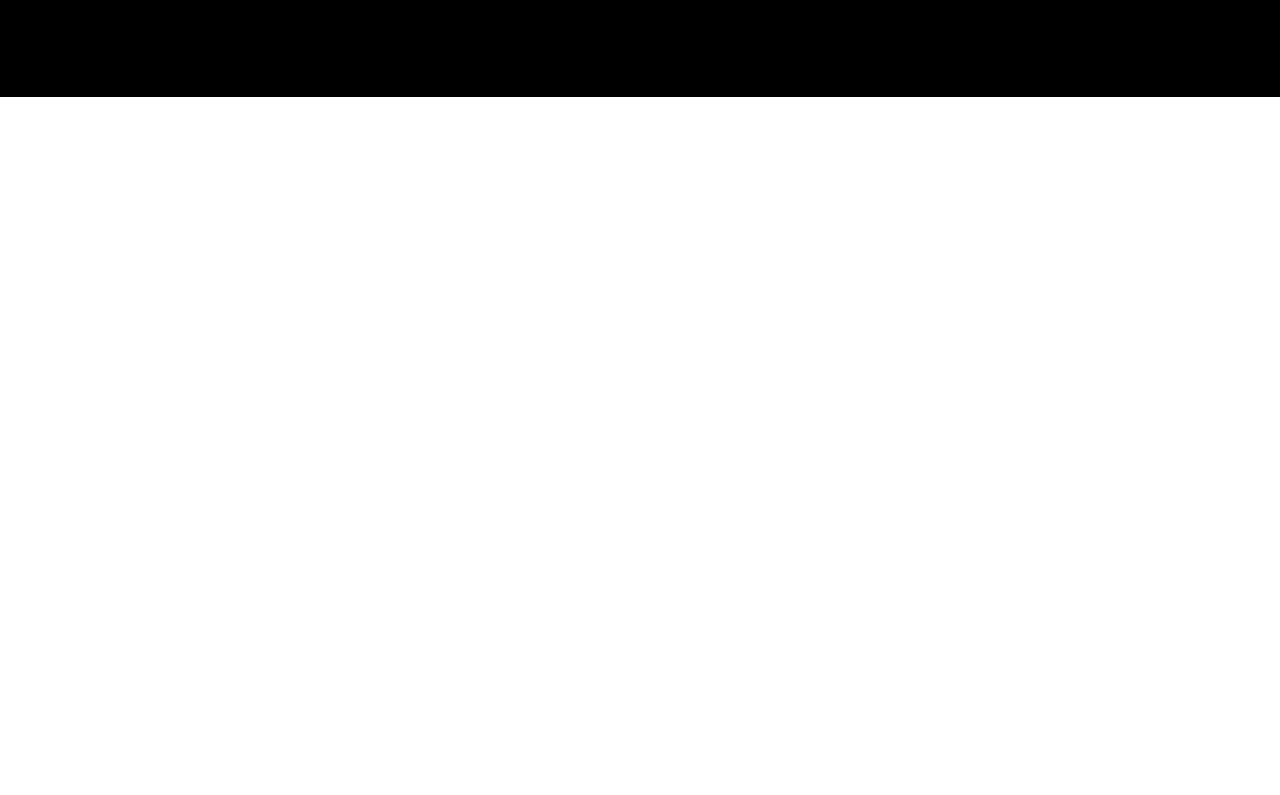
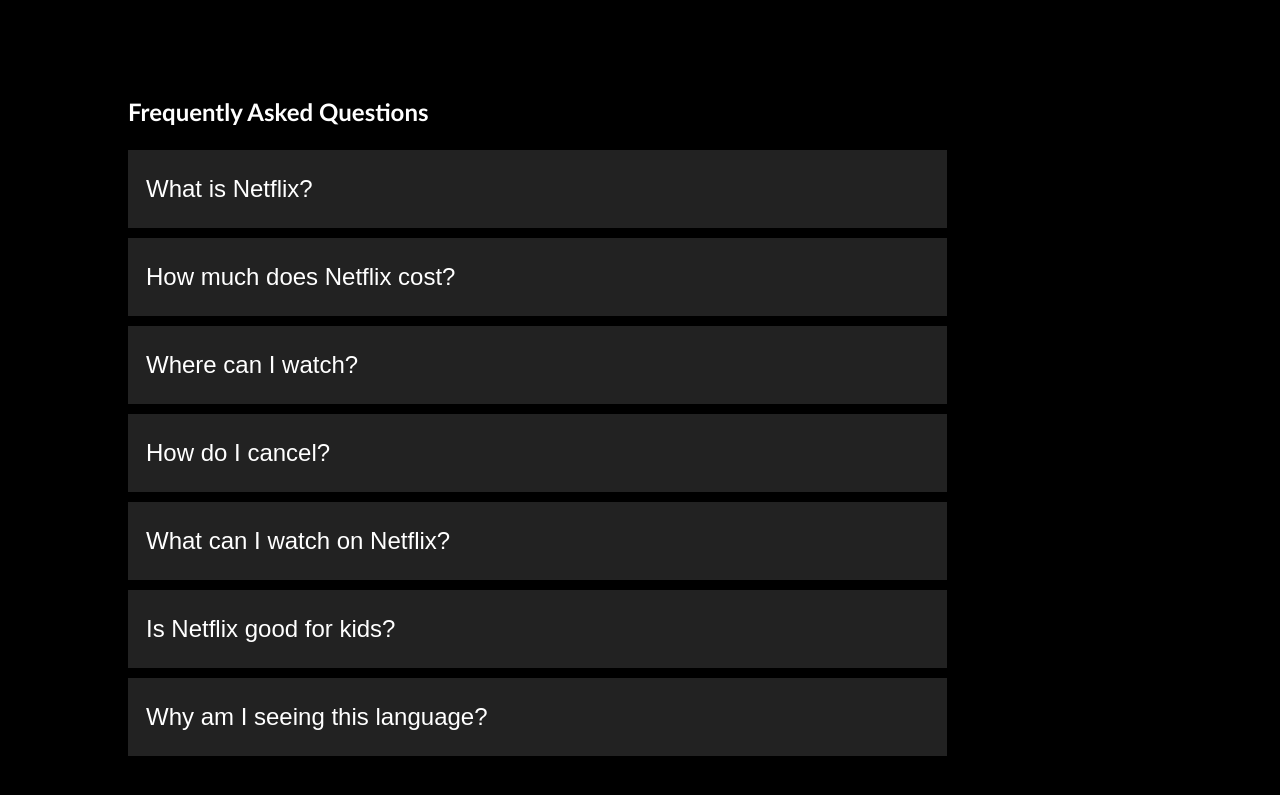
Before and after one commit to konoto1/react-netflix, a React (Vite) app: page / in a window 1280 px wide. Shown: the part 1443-2238 px from the top of the page. Before the commit the page ends 1540 px from the top, so only its background shows below. Built offline with nearby package versions, Linux system fonts and the light colour scheme.

Commit message:
update section four

```diff
--- a/src/App.jsx
+++ b/src/App.jsx
@@ -1,4 +1,5 @@
 
+import { SectionFour } from './components/SectionFour.jsx';
 import { SectionOne } from './components/SectionOne.jsx';
 import { SectionThree } from './components/SectionThree.jsx';
 import { SectionTwo } from './components/SectionTwo.jsx';
@@ -10,6 +11,7 @@
       <SectionOne/>
       <SectionTwo/>
       <SectionThree/>
+      <SectionFour/>
     </>
   )
 }
--- /dev/null
+++ b/src/components/SectionFour.css
@@ -0,0 +1,35 @@
+.sectionFour {
+    display: flex;
+    flex-direction: column;
+    gap: 1.5rem;
+    height: 800px;
+    background-color: black;
+    color: white;
+    padding: 0rem 8rem;
+}
+
+.sectionFourBtnContainer > button{
+    background-color: rgb(34, 34, 34);
+    color: #444;
+    cursor: pointer;
+    padding: 25px 18px;
+    width: 80%;
+    text-align: left;
+    border: none;
+    outline: none;
+    transition: 0.4s;
+    color: white;
+    font-size: 1.5rem;
+    margin-bottom: 10px;
+}
+
+.sectionFourBtnContainer>button:hover {
+    background-color: rgb(45, 45, 45);
+}
+
+.panel {
+    padding: 0 18px;
+    background-color: white;
+    display: none;
+    overflow: hidden;
+}
--- /dev/null
+++ b/src/components/SectionFour.jsx
@@ -0,0 +1,55 @@
+import "./SectionFour.css";
+
+export const SectionFour = () => {
+
+    return (
+        <section className="sectionFour">
+            <h2>Frequently Asked Questions</h2>
+            <div>
+                <div className="sectionFourBtnContainer">
+                    <button>What is Netflix?</button>
+                    <div className="panel">
+                        <p>Lorem ipsum...</p>
+                    </div>
+                </div>
+                <div className="sectionFourBtnContainer">
+                    <button>How much does Netflix cost?</button>
+                     <div className="panel">
+                        <p>Lorem ipsum...</p>
+                    </div>
+                </div>
+                <div className="sectionFourBtnContainer">
+                    <button>Where can I watch?</button>
+                     <div className="panel">
+                        <p>Lorem ipsum...</p>
+                    </div>
+                </div>
+                <div className="sectionFourBtnContainer">
+                    <button>How do I cancel?</button>
+                     <div className="panel">
+                        <p>Lorem ipsum...</p>
+                    </div>
+                </div>
+                <div className="sectionFourBtnContainer">
+                    <button>What can I watch on Netflix?</button>
+                     <div className="panel">
+                        <p>Lorem ipsum...</p>
+                    </div>
+                </div>
+                <div className="sectionFourBtnContainer">
+                    <button>Is Netflix good for kids?</button>
+                     <div className="panel">
+                        <p>Lorem ipsum...</p>
+                    </div>
+                </div>
+                <div className="sectionFourBtnContainer">
+                    <button>Why am I seeing this language?</button>
+                     <div className="panel">
+                        <p>Lorem ipsum...</p>
+                    </div>
+                </div>
+            </div>
+        </section>
+    )
+
+}
```
